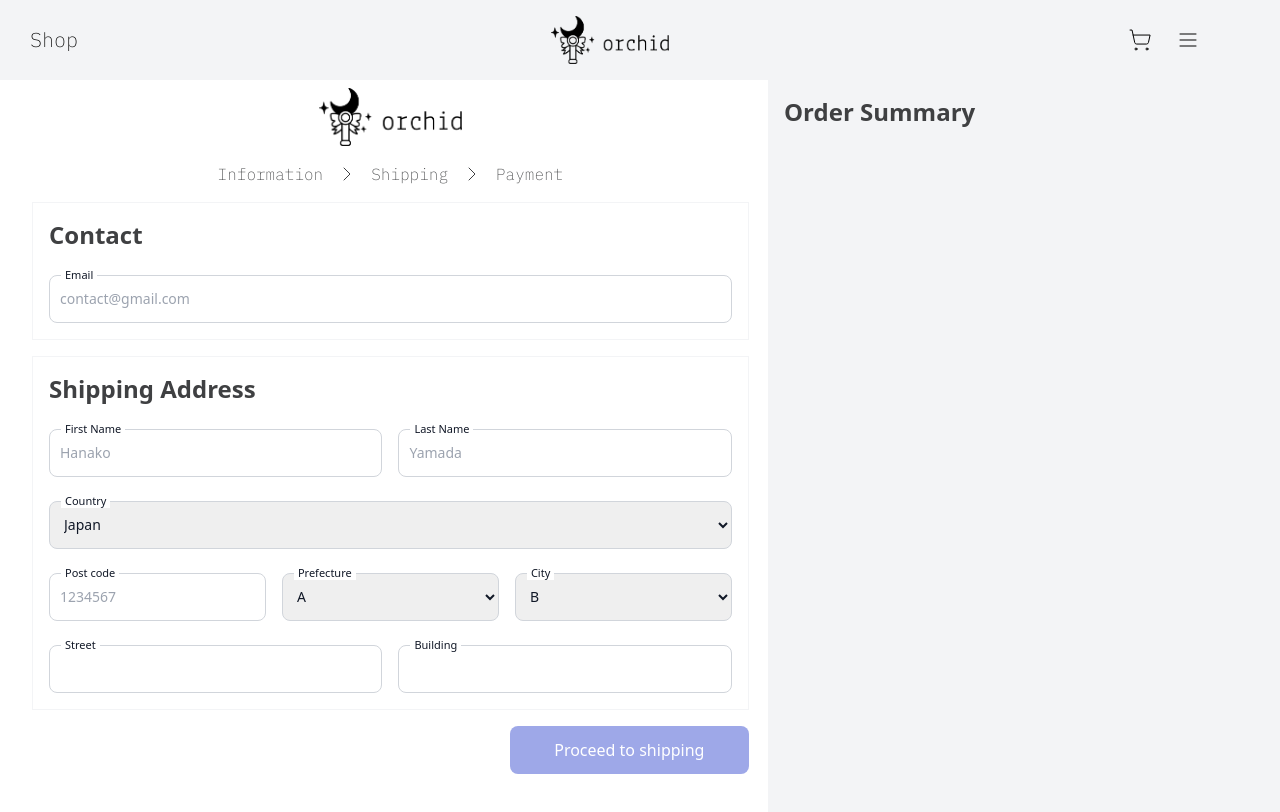
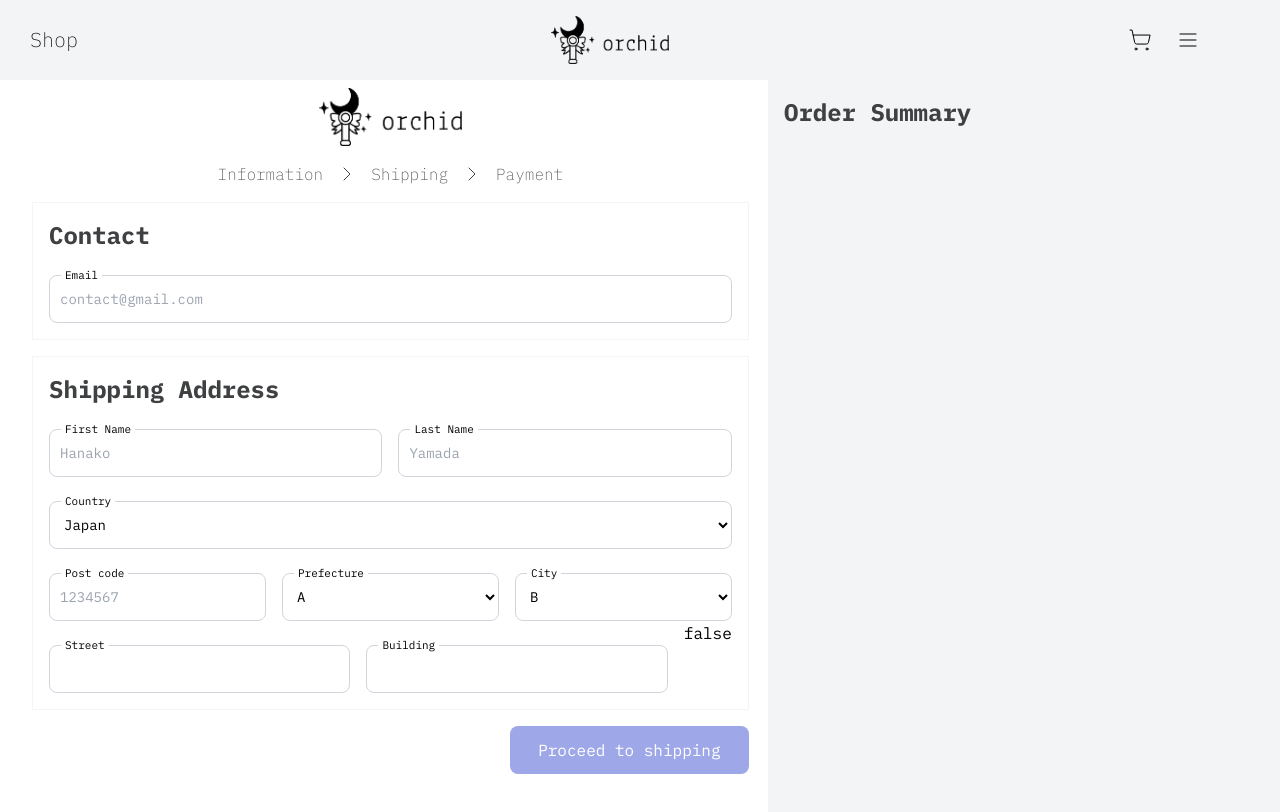
Before and after one commit to sakowan/orchidapp, a React (Vite) app in the folder frontend/: page /checkout in a window 1280 px wide. Shown: the top 812 px of the page. Built offline with nearby package versions, Linux system fonts and the light colour scheme.

Commit message:
styling problems with autofill inputs

```diff
--- a/frontend/src/AddressForm.jsx
+++ b/frontend/src/AddressForm.jsx
@@ -1,20 +1,26 @@
 import React, { useState, useRef, useEffect } from 'react';
-import CheckoutNavigation from './CheckoutNavigation';
 
 const AddressForm = () => {
-  // State initialization
   const [formData, setFormData] = useState({email: '',first_name: '',last_name: '',country: '',post_code: '',prefecture: '',city: '',street: '',building_name: ''});
-  const [formValid, setFormValid] = useState(false);
+  const [dataValid, setDataValid] = useState({email: false, first_name: false, last_name: false, country: false, post_code: false, prefecture: false, city: false, street: false, building_name: false});
+  const defaultData = {country: useRef(null),prefecture: useRef(null),city: useRef(null)};
+  const regexPatterns = {
+    post_code: /^\d{0,7}$/,
+    first_name: /^[a-zA-Z]*$/,
+    last_name: /^[a-zA-Z]*$/
+  };
 
-  const refs = {
-    country: useRef(null),
-    prefecture: useRef(null),
-    city: useRef(null)
+  const finalPatterns = {
+    email: /^[\w-\.]+@([\w-]+\.)+[\w-]{2,4}$/,
+    post_code: /^\d{7}$/,
+    first_name: /^[a-zA-Z]*$/,
+    last_name: /^[a-zA-Z]*$/
   };
 
   useEffect(() => {
-    const initialValues = Object.keys(refs).reduce((acc, key) => {
-      acc[key] = refs[key].current?.options[0]?.value || '';
+    // Set up default values for select inputs
+    const initialValues = Object.keys(defaultData).reduce((acc, key) => {
+      acc[key] = defaultData[key].current?.options[0]?.value || '';
       return acc;
     }, {});
 
@@ -24,37 +30,50 @@ const AddressForm = () => {
     }));
   }, []);
 
+  // const validateRegexField = (name, value) => {
+  //   console.log('Regex result: ',regexPatterns[name] ? regexPatterns[name].test(value) : (value != ''))
+  //   return regexPatterns[name] ? regexPatterns[name].test(value) : (value != '');
+  // };
+
   const collectFormData = (e) => {
     const { name, value } = e.target;
 
-    const validators = {
-      post_code: /^\d{0,7}$/,
-      first_name: /^[a-zA-Z]*$/,
-      last_name: /^[a-zA-Z]*$/
-    };
+    const delKey = e.nativeEvent.inputType === 'deleteContentBackward';
+    const finalValid = finalPatterns[name] ? finalPatterns[name].test(value) : true;
+    if (!finalValid && dataValid[name] && !delKey){
+      return;
+    }
+    setDataValid(prevDataValid => ({
+      ...prevDataValid,
+      [name]: finalValid
+    }));
 
-    // Check if there is a validator for the current field
-    const entryValid = validators[name] ? validators[name].test(value) : true;
-
+    const entryValid = regexPatterns[name] ? regexPatterns[name].test(value) : true;
+    console.log(value, entryValid, finalValid)
     if (entryValid) {
       setFormData(prevData => ({
         ...prevData,
         [name]: value
       }));
-
     }
   };
+
+  useEffect(() => {
+    console.log('email:', dataValid.email, 'post_code', dataValid.post_code); // This will show the updated dataValid state
+  }, [dataValid]);
+
+  const allFieldsValid = Object.values(dataValid).every(Boolean);
 
   return (
     <>
       <div className="p-4 border border-gray-100">
         <p className="text-2xl font-bold text-gray">Contact</p>
         <div className="relative z-0 w-full">
-          <label className="address-form-labels">Email</label>
+          <label className={`${dataValid.email ? 'address-form-labels text-green-600' : 'address-form-labels'}`}>Email</label>
           <input
             type="email"
             name="email"
-            className="address-form-inputs"
+            className={`${dataValid.email ? 'address-form-inputs address-form-inputs-valid' : 'address-form-inputs'}`}
             value={formData.email}
             placeholder="contact@gmail.com"
             onChange={collectFormData}
@@ -88,7 +107,7 @@ const AddressForm = () => {
         <div className="relative w-full">
           <label className="address-form-labels">Country</label>
           <select
-            ref={refs.country}
+            ref={defaultData.country}
             name="country"
             className="address-form-inputs"
             value={formData.country}
@@ -102,16 +121,17 @@ const AddressForm = () => {
             <label className="address-form-labels">Post code</label>
             <input
               name="post_code"
-              className="address-form-inputs -webkit-appearance: none"
+              className={`${dataValid.post_code ? 'address-form-inputs border border-green-500 focus:ring-green-500' : 'address-form-inputs'}`}
               value={formData.post_code}
               placeholder="1234567"
+              pattern="/^\d{7}$/"
               onChange={collectFormData}
             />
           </div>
           <div className="flex-1">
             <label className="address-form-labels">Prefecture</label>
             <select
-              ref={refs.prefecture}
+              ref={defaultData.prefecture}
               name="prefecture"
               className="address-form-inputs"
               value={formData.prefecture}
@@ -123,7 +143,7 @@ const AddressForm = () => {
           <div className="flex-1">
             <label className="address-form-labels">City</label>
             <select
-              ref={refs.city}
+              ref={defaultData.city}
               name="city"
               className="address-form-inputs"
               value={formData.city}
@@ -152,6 +172,7 @@ const AddressForm = () => {
               onChange={collectFormData}
             />
           </div>
+          <p>{allFieldsValid.toString()}</p>
         </div>
       </div>
     </>
--- a/frontend/src/ShippingForm.jsx
+++ b/frontend/src/ShippingForm.jsx
@@ -7,7 +7,6 @@ const ShippingForm = (details) => {
 
   const handleChange = (e) => {
     if (e.target.id == 'free_shipping') {
-      console.log('dd')
       setisFreeChecked(true)
       setisExpChecked(false)
 
--- a/frontend/src/index.css
+++ b/frontend/src/index.css
@@ -9,16 +9,34 @@ input::-webkit-inner-spin-button {
   margin: 0;
 }
 
+/* Custom styles for autofill */
+input:-webkit-autofill,
+input:-webkit-autofill:hover,
+input:-webkit-autofill:focus,
+input:-webkit-autofill:active {
+  -webkit-box-shadow: 0 0 0 30px white inset !important;
+  background-color: transparent !important; /* Ensure the background color is transparent */
+  color: #333; /* Match the text color */
+  border: 1px solid #d1d5db; /* Match the border color */
+  padding: 0.5rem; /* Match the padding */
+  border-radius: 0.5rem; /* Match the border-radius */
+  font-size: 0.875rem; /* Match the font size */
+}
+
+
 .address-form-labels {
-  @apply bg-white text-[11px] text-gray-900 relative px-1 top-2.5 left-3 w-auto;
+  @apply bg-white text-[11px] relative px-1 top-2.5 left-3 w-auto;
 };
+
+.address-form-inputs-valid {
+  @apply border-green-500 text-green-600 focus:ring-green-500;
+}
 
 @layer components {
   .address-form-inputs {
-    @apply h-12 text-[10px] border border-gray-300 text-gray-900 text-sm rounded-lg block w-full p-2.5 focus:outline-none focus:border-none focus:ring-2 focus:ring-brand-color-dark;
+    @apply bg-white h-12 text-[10px] border border-gray-300 text-sm rounded-lg block w-full p-2.5 focus:outline-none focus:border-none focus:ring-2 focus:ring-brand-color-dark;
   }
 }
-
 @layer components {
   .checkout-button {
     @apply rounded-lg w-1/3 p-2.5 h-[3rem] absolute right-0 bg-brand-color-dark text-white hover:bg-white hover:border hover:border-brand-color-dark hover:text-brand-color-dark;
```
